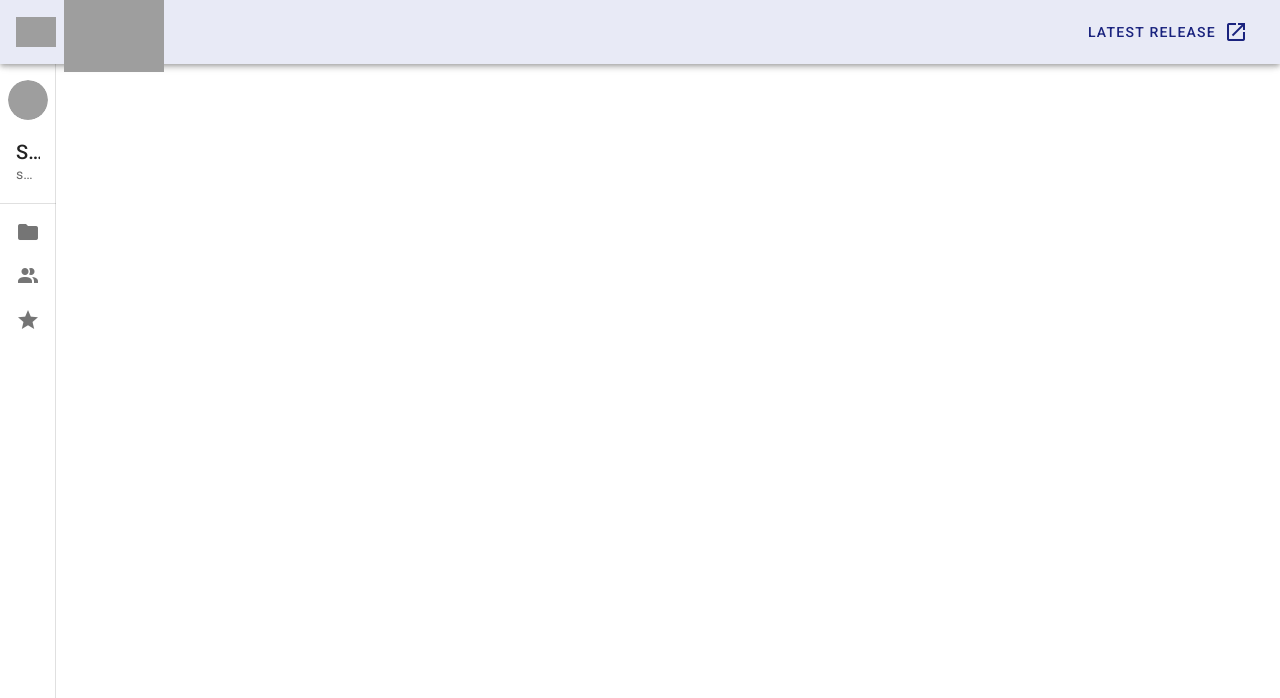
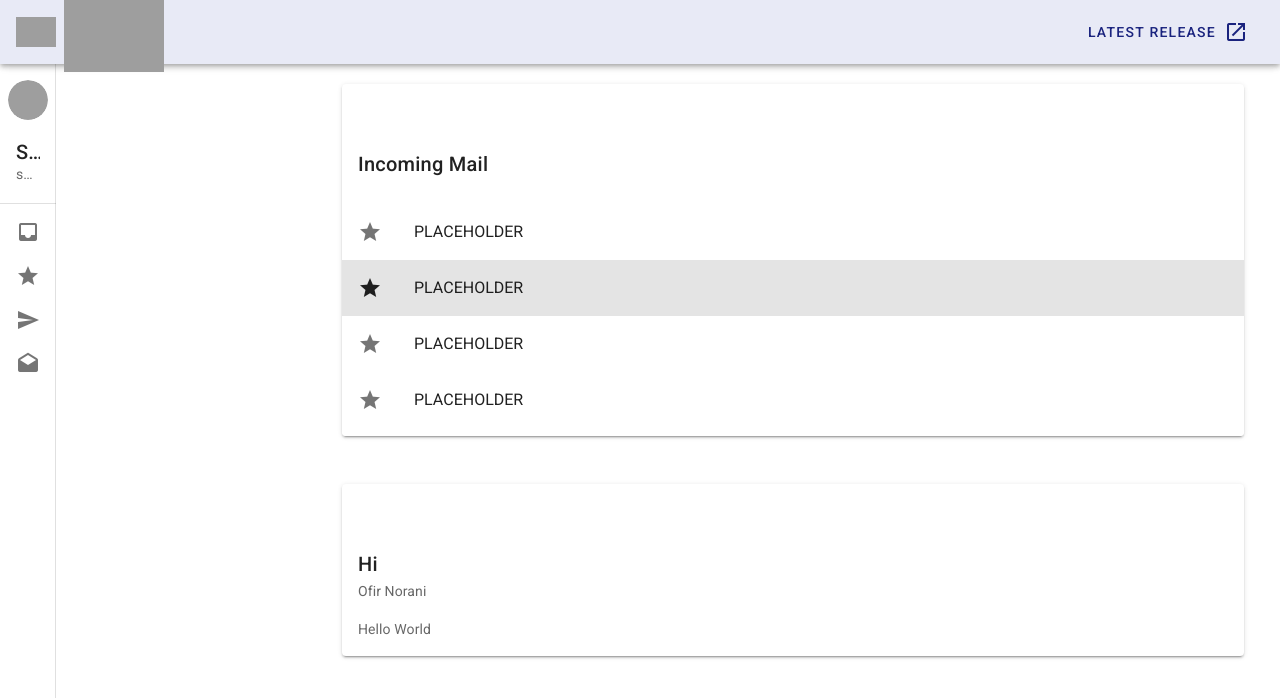
Before and after one commit to SennaTheRedeemer/Gmail, a Vue app: page / in a window 1280 px wide. Shown: the top 698 px of the page. Built offline with nearby package versions, Linux system fonts and the light colour scheme; grey boxes are pictures that could not be loaded.

Commit message:
Added mail screen

```diff
--- a/src/App.vue
+++ b/src/App.vue
@@ -1,5 +1,6 @@
 <template>
   <v-app>
+    <!--  Navbar  -->
     <v-app-bar
       app
       color="indigo lighten-5"
@@ -37,6 +38,9 @@
         <v-icon>mdi-open-in-new</v-icon>
       </v-btn>
     </v-app-bar>
+    <!--  Sidebar  -->
+    <v-row>
+      <v-col class="col-3">
       <v-navigation-drawer
             permanent
             expand-on-hover
@@ -62,26 +66,24 @@
               nav
               dense
             >
-            <v-list-item link>
+              <v-list-item link
+                v-for="(item, i) in items"
+                :key="i"
+              >
                 <v-list-item-icon>
-                <v-icon>mdi-folder</v-icon>
+                  <v-icon v-text="item.icon"></v-icon>
                 </v-list-item-icon>
-              <v-list-item-title>My Files</v-list-item-title>
-            </v-list-item>
-            <v-list-item link>
-              <v-list-item-icon>
-                <v-icon>mdi-account-multiple</v-icon>
-              </v-list-item-icon>
-              <v-list-item-title>Shared with me</v-list-item-title>
-            </v-list-item>
-            <v-list-item link>
-              <v-list-item-icon>
-                <v-icon>mdi-star</v-icon>
-              </v-list-item-icon>
-              <v-list-item-title>Starred</v-list-item-title>
+                <v-list-item-content>
+                  <v-list-item-title v-text="item.text"></v-list-item-title>
+                </v-list-item-content>
               </v-list-item>
             </v-list>
           </v-navigation-drawer>
+      </v-col>
+      <v-col class="col-9 pt-12 pr-12">
+        <router-view></router-view>
+      </v-col>
+    </v-row>
   </v-app>
 </template>
 
@@ -93,7 +95,24 @@ export default {
   },
 
   data: () => ({
-    //
+    items: [
+        {
+          icon: 'mdi-inbox',
+          text: 'Inbox',
+        },
+        {
+          icon: 'mdi-star',
+          text: 'Star',
+        },
+        {
+          icon: 'mdi-send',
+          text: 'Send',
+        },
+        {
+          icon: 'mdi-email-open',
+          text: 'Drafts',
+        },
+      ]
   }),
 };
 </script>
--- /dev/null
+++ b/src/components/DisplayMail.vue
@@ -0,0 +1,18 @@
+<template>
+    <v-card class="ml-4 mt-12 pt-12">
+        <v-card-title>{{mail.title}}</v-card-title>
+        <v-card-subtitle>{{mail.from}}</v-card-subtitle>
+        <v-card-text>{{mail.content}}</v-card-text>
+    </v-card>
+</template>
+<script>
+export default {
+    name: 'DisplayMail',
+    props: {
+        mail: Object
+    },
+     data: () => ({
+        model: 1,
+    }),
+}
+</script>
--- /dev/null
+++ b/src/components/DisplayMails.vue
@@ -0,0 +1,31 @@
+<template>
+    <v-card class="ml-4 mt-12 pt-12">
+      <v-card-title>Incoming Mail</v-card-title>
+      <v-list>
+        <v-list-item-group v-model="model">
+          <v-list-item
+            v-for="(item, i) in items"
+            :key="i"
+          >
+            <v-list-item-icon>
+              <v-icon v-text="item.icon"></v-icon>
+            </v-list-item-icon>
+            <v-list-item-content>
+              <v-list-item-title v-text="item.text"></v-list-item-title>
+            </v-list-item-content>
+          </v-list-item>
+        </v-list-item-group>
+      </v-list>
+    </v-card>
+</template>
+<script>
+export default {
+    name: 'DisplayMails',
+    props: {
+        items: Array
+    },
+     data: () => ({
+        model: 1,
+    }),
+}
+</script>
--- a/src/views/Home.vue
+++ b/src/views/Home.vue
@@ -1,13 +1,46 @@
 <template>
-  <div class="home">
-    <img alt="Vue logo" src="../assets/logo.png">
-  </div>
+  <v-app>
+    <v-display-mails :items="items"></v-display-mails>
+    <v-display-mail :mail="selectedMail"></v-display-mail>
+  </v-app>
 </template>
 
 <script>
-// @ is an alias to /src
+import DisplayMails from '../components/DisplayMails.vue'
+import DisplayMail from '../components/DisplayMail.vue'
 
 export default {
   name: 'Home',
+  components: {
+    'v-display-mails': DisplayMails,
+    'v-display-mail': DisplayMail
+  },
+  data: () => ({
+      selectedMail: {
+        id: 1,
+        title: 'Hi',
+        sent: '15 min',
+        from: 'Ofir Norani',
+        content: "Hello World"
+      },
+      items: [
+        {
+          icon: 'mdi-star',
+          text: 'PLACEHOLDER',
+        },
+        {
+          icon: 'mdi-star',
+          text: 'PLACEHOLDER',
+        },
+        {
+          icon: 'mdi-star',
+          text: 'PLACEHOLDER',
+        },
+        {
+          icon: 'mdi-star',
+          text: 'PLACEHOLDER',
+        },
+      ],
+    }),
 };
 </script>
```
Also changed, not shown: src/components/Header.vue (deleted, +0 -24 lines). Lines whose indentation alone changed are shown as unchanged.
